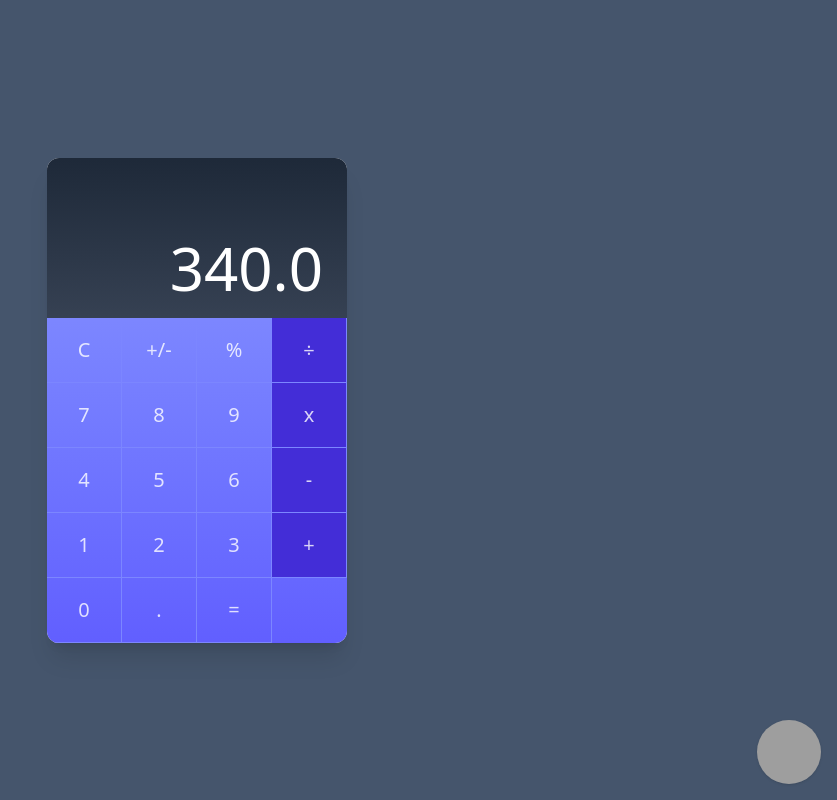
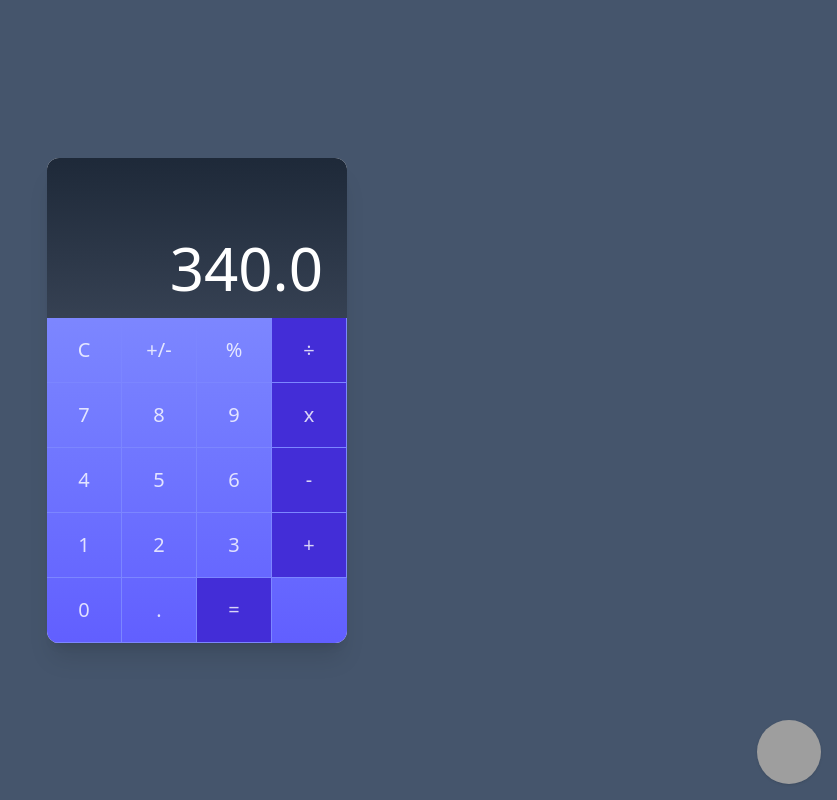
Before and after one commit to PabloGCH/angular-21-practice, an Angular app: page /calculator in a window 1280 px wide. Shown: the whole page, without its empty margins (443-1280 px from the left). Built offline with nearby package versions, Linux system fonts and the light colour scheme; grey boxes are pictures that could not be loaded.

Commit message:
Boton de igual ahora es el doble de ancho

```diff
--- a/src/app/components/calculator-button/calculator-button.html
+++ b/src/app/components/calculator-button/calculator-button.html
@@ -1,5 +1,5 @@
 <button
-    [class.is-command]="isCommand()"
+    [class.is-command]="isCommand()" [class.is-double-size]="isDoubleSize()"
 >
     <ng-content/>
 </button>
--- a/src/app/components/calculator-button/calculator-button.ts
+++ b/src/app/components/calculator-button/calculator-button.ts
@@ -1,4 +1,4 @@
-import { Component, HostBinding, input, OnInit } from '@angular/core';
+import { Component, HostBinding, input } from '@angular/core';
 
 @Component({
   selector: 'calculator-button',
@@ -11,4 +11,9 @@
 })
 export class CalculatorButton{
   public isCommand = input(false);
+  public isDoubleSize = input(false);
+
+  @HostBinding('class.w-2/4') get doubleSizeClass() {
+    return this.isDoubleSize();
+  };
 }
--- a/src/app/components/calculator/calculator.html
+++ b/src/app/components/calculator/calculator.html
@@ -29,6 +29,6 @@
     <div class="flex w-full">
         <calculator-button>0</calculator-button>
         <calculator-button>.</calculator-button>
-        <calculator-button>=</calculator-button>
+        <calculator-button [isCommand]="true" [isDoubleSize]="true">=</calculator-button>
     </div>
 </div>
```
